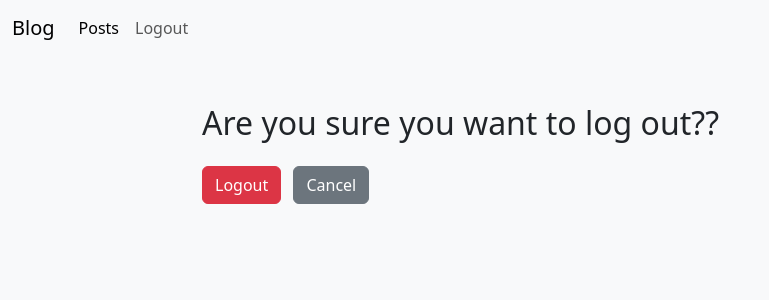
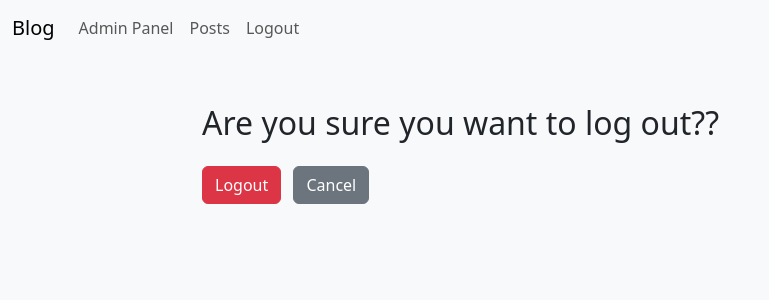
Before and after one commit to Alvix11/personal-blog, a Django app: page /logout/ in a window 1280 px wide. Shown: the top 300 px of the page, without its empty margins (0-769 px from the left). Run offline with Django 5.2, Linux system fonts and the light colour scheme; the visitor is signed in with stand-in values (Sample User, id 1).

Commit message:
Added a condition to display the 'Admin Panel' option in the navigation bar only if the user is an admin

```diff
--- a/blog/templates/base.html
+++ b/blog/templates/base.html
@@ -13,8 +13,11 @@
             <a class="navbar-brand" href="#">Blog</a>
             <div class="collapse navbar-collapse" id="navbarNavAltMarkup">
                 <div class="navbar-nav">
+                    {% if user.is_authenticated and user.is_staff %}
+                        <a class="nav-link" href="{% url "admin:index" %}">Admin Panel</a>
+                    {% endif %}
                     {% if user.is_authenticated %}
-                        <a class="nav-link active" aria-current="page" href="{% url "list" %}">Posts</a>
+                        <a class="nav-link" href="{% url "list" %}">Posts</a>
                         <a class="nav-link" href="{% url "logout" %}">Logout</a>
                     {% else %}
                         <a class="nav-link" href="{% url "login" %}">Login</a>
```
